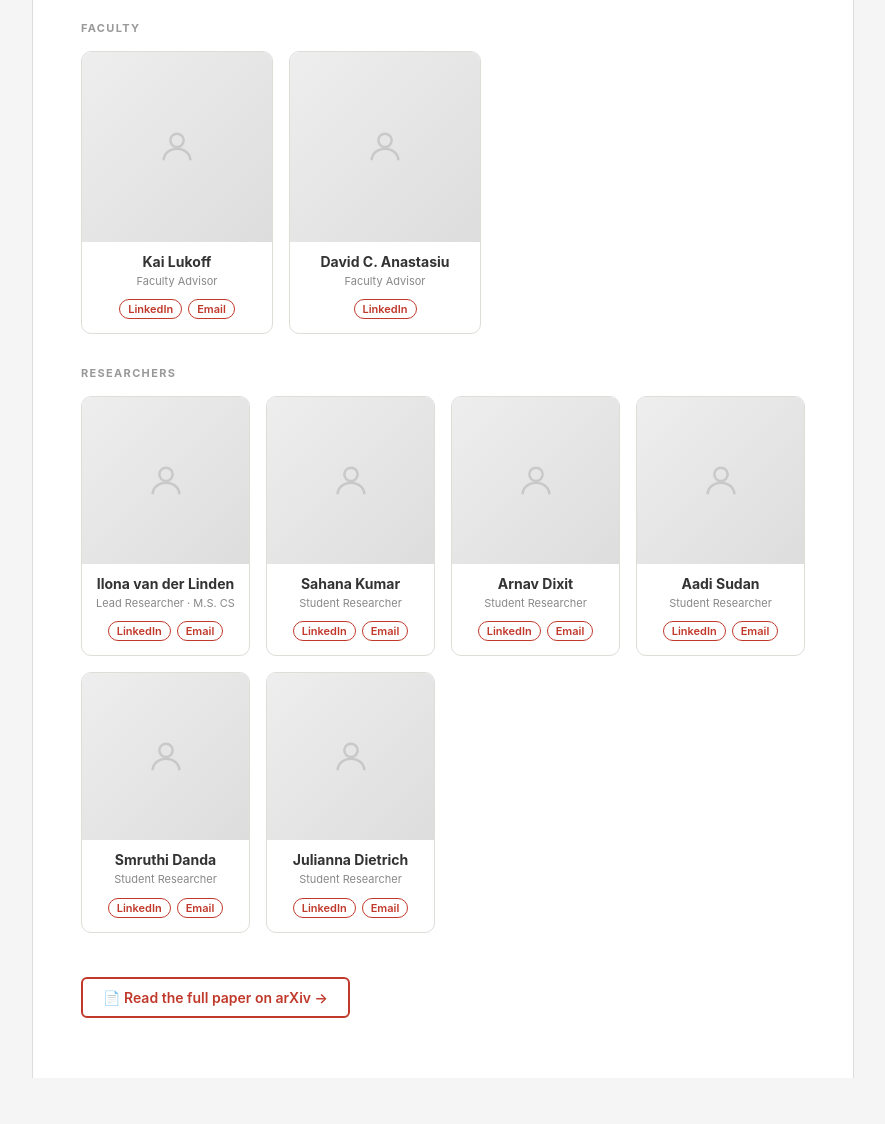
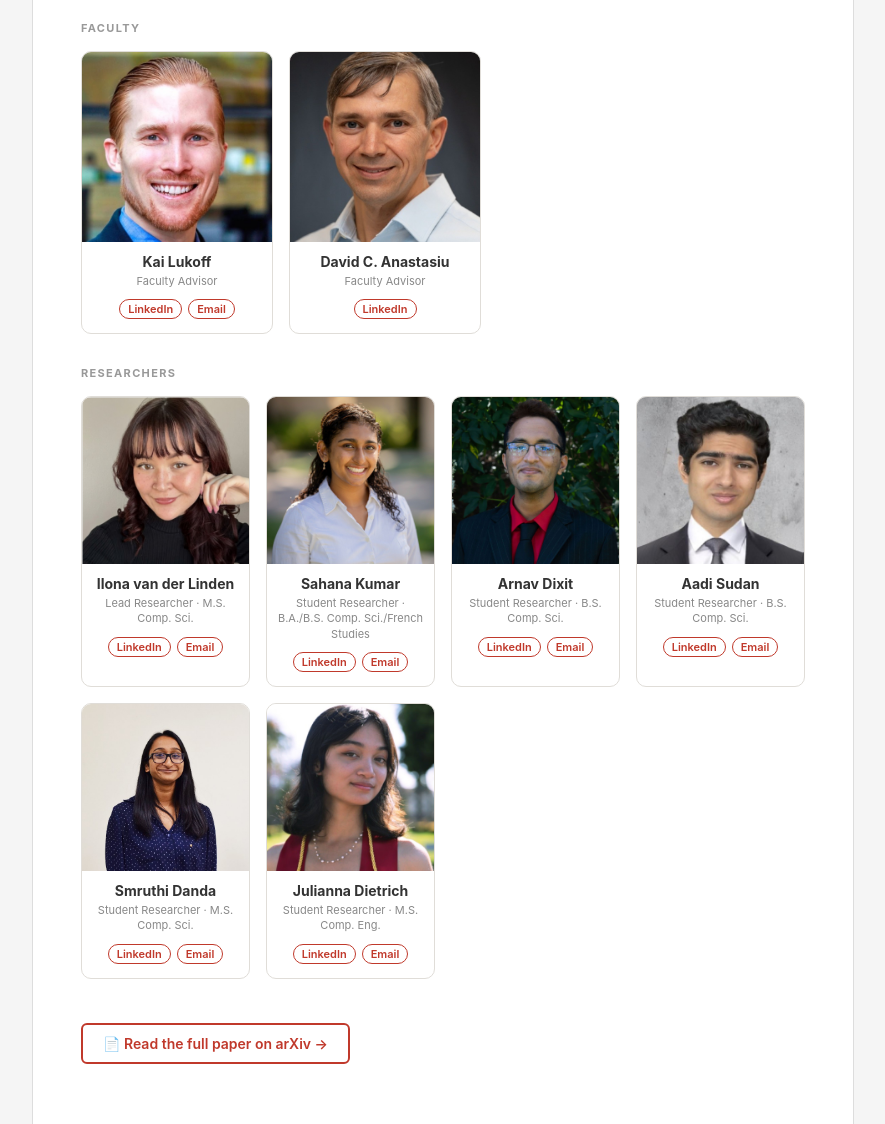
Before and after one commit to Arnav04/gen-ai-website, a plain HTML site: page frontend/team.html in a window 1280 px wide. Shown: the part 260-1384 px from the top of the page, without its empty margins (207-1092 px from the left). Before the commit the page ends 1338 px from the top, so only its background shows below. Drawn offline with Linux system fonts and the light colour scheme.

Commit message:
Update team.html

```diff
--- a/frontend/team.html
+++ b/frontend/team.html
@@ -32,8 +32,6 @@
       color: #999;
       margin: 32px 0 16px;
     }
-
-    /* Top: logo + acknowledgment */
     .top-section {
       display: flex;
       gap: 32px;
@@ -42,10 +40,7 @@
       padding-bottom: 32px;
       border-bottom: 1px solid #e0ddd8;
     }
-    .hci-logo img {
-      height: 72px;
-      display: block;
-    }
+    .hci-logo img { height: 72px; display: block; }
     .acknowledgment {
       font-size: 13px;
       line-height: 1.7;
@@ -53,8 +48,6 @@
       border-left: 3px solid #e0ddd8;
       padding-left: 20px;
     }
-
-    /* Team grids */
     .team-grid {
       display: grid;
       grid-template-columns: repeat(4, 1fr);
@@ -95,7 +88,6 @@
       transition: background 0.15s, color 0.15s;
     }
     .team-links a:hover { background: #c0392b; color: #fff; }
-
     .paper-btn {
       display: inline-flex;
       align-items: center;
@@ -136,113 +128,107 @@
 
       <div class="section-label">Faculty</div>
       <div class="team-grid faculty-grid">
+
         <div class="team-card">
-          <div class="team-photo-placeholder">
-            <svg viewBox="0 0 24 24" fill="none" stroke="#888" stroke-width="1.5"><circle cx="12" cy="8" r="4"/><path d="M4 20c0-4 3.6-7 8-7s8 3 8 7"/></svg>
-          </div>
+          <img class="team-photo" src="assets/Kai_Lukoff.jpg" alt="Kai Lukoff" />
           <div class="team-info">
             <div class="team-name">Kai Lukoff</div>
             <div class="team-role">Faculty Advisor</div>
             <div class="team-links">
-              <a href="https://www.linkedin.com/in/kailukoff/" target="_blank">LinkedIn</a>
+              <a href="https://www.linkedin.com/in/klukoff/" target="_blank">LinkedIn</a>
               <a href="mailto:klukoff@scu.edu">Email</a>
             </div>
           </div>
         </div>
+
         <div class="team-card">
-          <div class="team-photo-placeholder">
-            <svg viewBox="0 0 24 24" fill="none" stroke="#888" stroke-width="1.5"><circle cx="12" cy="8" r="4"/><path d="M4 20c0-4 3.6-7 8-7s8 3 8 7"/></svg>
-          </div>
+          <img class="team-photo" src="assets/David_Anastasiu.jpg" alt="David Anastasiu" />
           <div class="team-info">
             <div class="team-name">David C. Anastasiu</div>
             <div class="team-role">Faculty Advisor</div>
             <div class="team-links">
-              <a href="https://www.linkedin.com/in/david-anastasiu/" target="_blank">LinkedIn</a>
+              <a href="https://www.linkedin.com/in/davidanastasiu/" target="_blank">LinkedIn</a>
             </div>
           </div>
         </div>
+
       </div>
 
       <div class="section-label">Researchers</div>
       <div class="team-grid">
+
         <div class="team-card">
-          <div class="team-photo-placeholder">
-            <svg viewBox="0 0 24 24" fill="none" stroke="#888" stroke-width="1.5"><circle cx="12" cy="8" r="4"/><path d="M4 20c0-4 3.6-7 8-7s8 3 8 7"/></svg>
-          </div>
+          <img class="team-photo" src="assets/Ilona.png" alt="Ilona van der Linden" />
           <div class="team-info">
             <div class="team-name">Ilona van der Linden</div>
-            <div class="team-role">Lead Researcher · M.S. CS</div>
+            <div class="team-role">Lead Researcher · M.S. Comp. Sci.</div>
             <div class="team-links">
-              <a href="https://www.linkedin.com/in/ilona-van-der-linden/" target="_blank">LinkedIn</a>
+              <a href="https://www.linkedin.com/in/lonavdlin/" target="_blank">LinkedIn</a>
               <a href="mailto:lonavdlin@gmail.com">Email</a>
             </div>
           </div>
         </div>
+
         <div class="team-card">
-          <div class="team-photo-placeholder">
-            <svg viewBox="0 0 24 24" fill="none" stroke="#888" stroke-width="1.5"><circle cx="12" cy="8" r="4"/><path d="M4 20c0-4 3.6-7 8-7s8 3 8 7"/></svg>
-          </div>
+          <img class="team-photo" src="assets/Sahana_Kumar.jpg" alt="Sahana Kumar" />
           <div class="team-info">
             <div class="team-name">Sahana Kumar</div>
-            <div class="team-role">Student Researcher</div>
+            <div class="team-role">Student Researcher · B.A./B.S. Comp. Sci./French Studies</div>
             <div class="team-links">
-              <a href="https://www.linkedin.com/in/sahana-kumar-scu/" target="_blank">LinkedIn</a>
+              <a href="https://www.linkedin.com/in/sahanakumar16/" target="_blank">LinkedIn</a>
               <a href="mailto:skumar9@scu.edu">Email</a>
             </div>
           </div>
         </div>
+
         <div class="team-card">
-          <div class="team-photo-placeholder">
-            <svg viewBox="0 0 24 24" fill="none" stroke="#888" stroke-width="1.5"><circle cx="12" cy="8" r="4"/><path d="M4 20c0-4 3.6-7 8-7s8 3 8 7"/></svg>
-          </div>
+          <img class="team-photo" src="assets/Arnav_Dixit.jpg" alt="Arnav Dixit" />
           <div class="team-info">
             <div class="team-name">Arnav Dixit</div>
-            <div class="team-role">Student Researcher</div>
+            <div class="team-role">Student Researcher · B.S. Comp. Sci.</div>
             <div class="team-links">
-              <a href="https://www.linkedin.com/in/arnav-dixit-scu/" target="_blank">LinkedIn</a>
+              <a href="https://www.linkedin.com/in/arnav-dixit/" target="_blank">LinkedIn</a>
               <a href="mailto:adixit3@scu.edu">Email</a>
             </div>
           </div>
         </div>
+
         <div class="team-card">
-          <div class="team-photo-placeholder">
-            <svg viewBox="0 0 24 24" fill="none" stroke="#888" stroke-width="1.5"><circle cx="12" cy="8" r="4"/><path d="M4 20c0-4 3.6-7 8-7s8 3 8 7"/></svg>
-          </div>
+          <img class="team-photo" src="assets/Aadi_Sudan.jpg" alt="Aadi Sudan" />
           <div class="team-info">
             <div class="team-name">Aadi Sudan</div>
-            <div class="team-role">Student Researcher</div>
+            <div class="team-role">Student Researcher · B.S. Comp. Sci.</div>
             <div class="team-links">
-              <a href="https://www.linkedin.com/in/aadi-sudan/" target="_blank">LinkedIn</a>
+              <a href="https://www.linkedin.com/in/aadi-sudan-66b183204/" target="_blank">LinkedIn</a>
               <a href="mailto:asudan@scu.edu">Email</a>
             </div>
           </div>
         </div>
+
         <div class="team-card">
-          <div class="team-photo-placeholder">
-            <svg viewBox="0 0 24 24" fill="none" stroke="#888" stroke-width="1.5"><circle cx="12" cy="8" r="4"/><path d="M4 20c0-4 3.6-7 8-7s8 3 8 7"/></svg>
-          </div>
+          <img class="team-photo" src="assets/Smruthi_Danda.jpg" alt="Smruthi Danda" />
           <div class="team-info">
             <div class="team-name">Smruthi Danda</div>
-            <div class="team-role">Student Researcher</div>
+            <div class="team-role">Student Researcher · M.S. Comp. Sci.</div>
             <div class="team-links">
               <a href="https://www.linkedin.com/in/smruthi-danda/" target="_blank">LinkedIn</a>
               <a href="mailto:sdanda@scu.edu">Email</a>
             </div>
           </div>
         </div>
+
         <div class="team-card">
-          <div class="team-photo-placeholder">
-            <svg viewBox="0 0 24 24" fill="none" stroke="#888" stroke-width="1.5"><circle cx="12" cy="8" r="4"/><path d="M4 20c0-4 3.6-7 8-7s8 3 8 7"/></svg>
-          </div>
+          <img class="team-photo" src="assets/Julianna_Dietrich.jpg" alt="Julianna Dietrich" />
           <div class="team-info">
             <div class="team-name">Julianna Dietrich</div>
-            <div class="team-role">Student Researcher</div>
+            <div class="team-role">Student Researcher · M.S. Comp. Eng.</div>
             <div class="team-links">
-              <a href="https://www.linkedin.com/in/julianna-dietrich/" target="_blank">LinkedIn</a>
+              <a href="https://www.linkedin.com/in/julianna-dietrich-1252481a6/" target="_blank">LinkedIn</a>
               <a href="mailto:jdietrich@scu.edu">Email</a>
             </div>
           </div>
         </div>
+
       </div>
 
       <a href="https://arxiv.org/abs/2510.21011" target="_blank" class="paper-btn">
```
